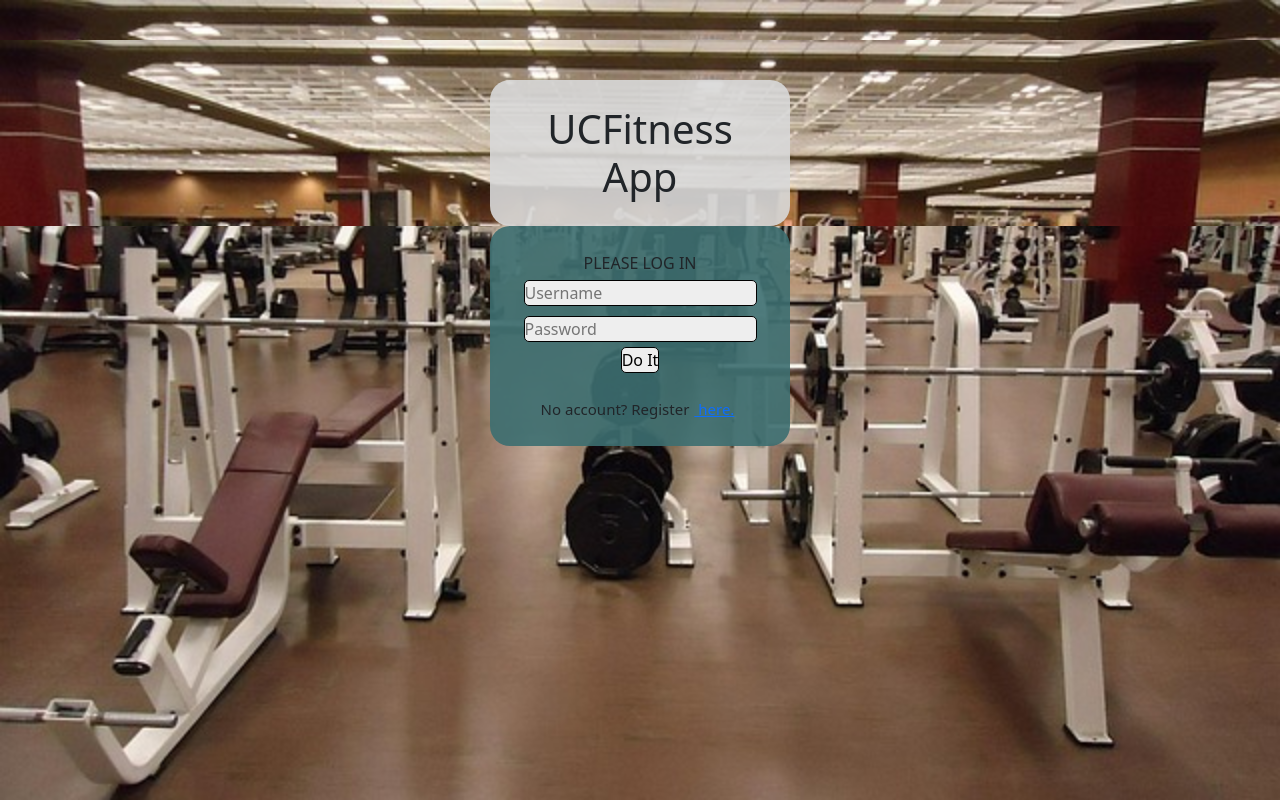
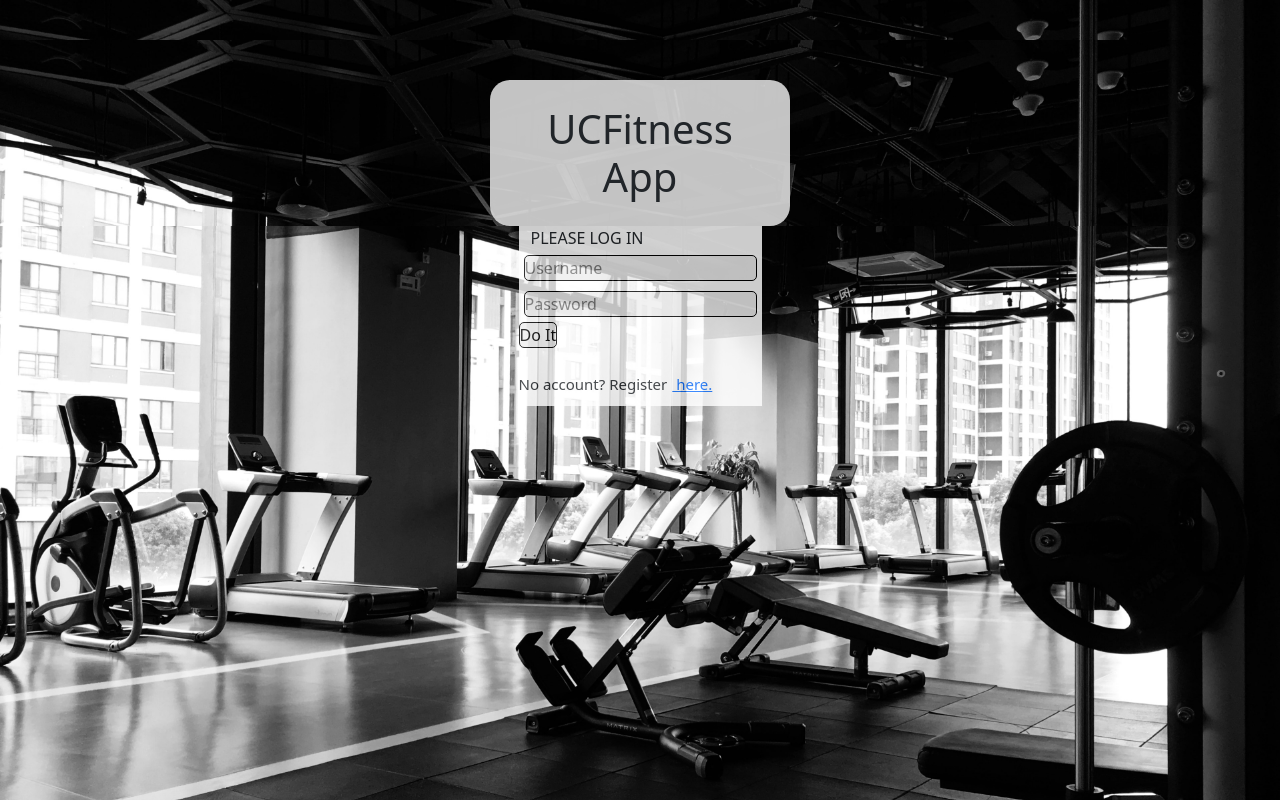
Before and after one commit to BrandonN24/workout-app, a React (Create React App) app in the folder frontend/: page / in a window 1280 px wide. Built offline with nearby package versions, Linux system fonts and the light colour scheme.

Commit message:
Started working on bootstrap grid styling

```diff
--- a/frontend/src/components/Login.js
+++ b/frontend/src/components/Login.js
@@ -1,6 +1,8 @@
 import React, {useState} from 'react';
 import {Link} from 'react-router-dom';
 import {useJwt, isExpired, decodeToken} from "react-jwt";
+import bootstrap from 'bootstrap';
+import './../css/Login.css';
 
 let cookieName = "";
 let cookieID = [];
@@ -98,7 +100,8 @@ function Login()
 
 
     return(
-      <div id="loginDiv">
+        <div class="container">
+            <div class="loginDiv">
                 <form onSubmit={doLogin}>
                 <span id="inner-title">PLEASE LOG IN</span><br />
                 <input type="text" id="loginName" placeholder="Username" ref={(c) => loginName = c} /><br />
@@ -120,6 +123,8 @@ function Login()
                     </Link>
                 </span>
             </div>
+        </div>
+
     );
 };
 
--- a/frontend/src/css/Login.css
+++ b/frontend/src/css/Login.css
@@ -0,0 +1,14 @@
+.container{
+    display: grid;
+    height: 180px;
+    grid-template-rows: 180px;
+    grid-template-columns: repeat(auto-fit, minmax(100px, 1fr));
+    justify-items: center;
+}
+
+.loginDiv{
+    grid-row: 1;
+    grid-column: 1;
+    background-color: white;
+    opacity: 0.8;
+}
--- a/frontend/src/index.css
+++ b/frontend/src/index.css
@@ -1,5 +1,3 @@
-/*@import '~mdb-ui-kit/css/mdb.min.css';*/
-
 body {
   font-family: -apple-system, BlinkMacSystemFont, 'Segoe UI', 'Roboto', 'Oxygen',
     'Ubuntu', 'Cantarell', 'Fira Sans', 'Droid Sans', 'Helvetica Neue',
@@ -53,7 +51,7 @@ a:hover{
   background-color: #3C6E71;
 }
 
-#loginDiv{
+/* #loginDiv{
   padding:25px;
   margin: 0 auto;
   text-align: center;
@@ -61,7 +59,7 @@ a:hover{
   width: 300px;
   background-color: rgb(60, 110, 113,.9);
   border-radius: 20px;
-}
+} */
 
 #registerDiv{
   padding:25px;
```
Also changed, not shown: frontend/src/components/images/background.jpg. Lines whose indentation alone changed are shown as unchanged.
